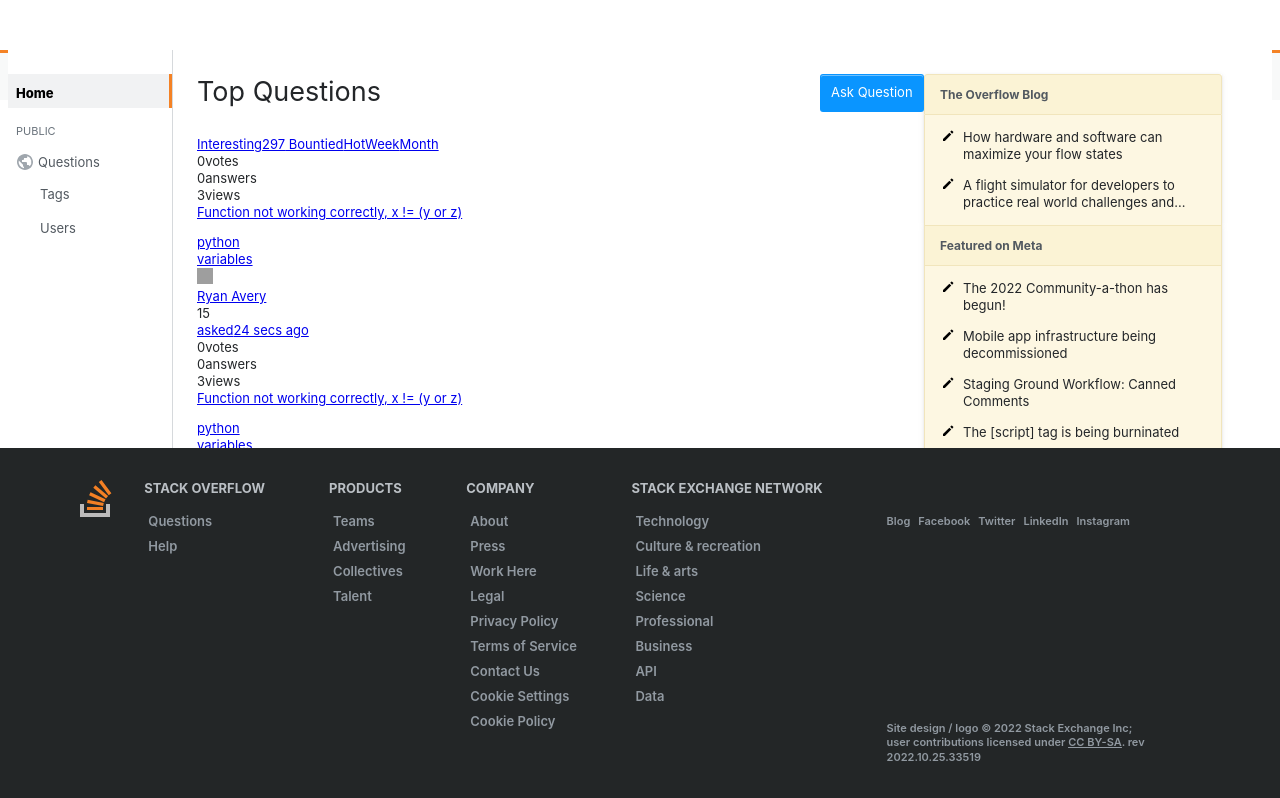
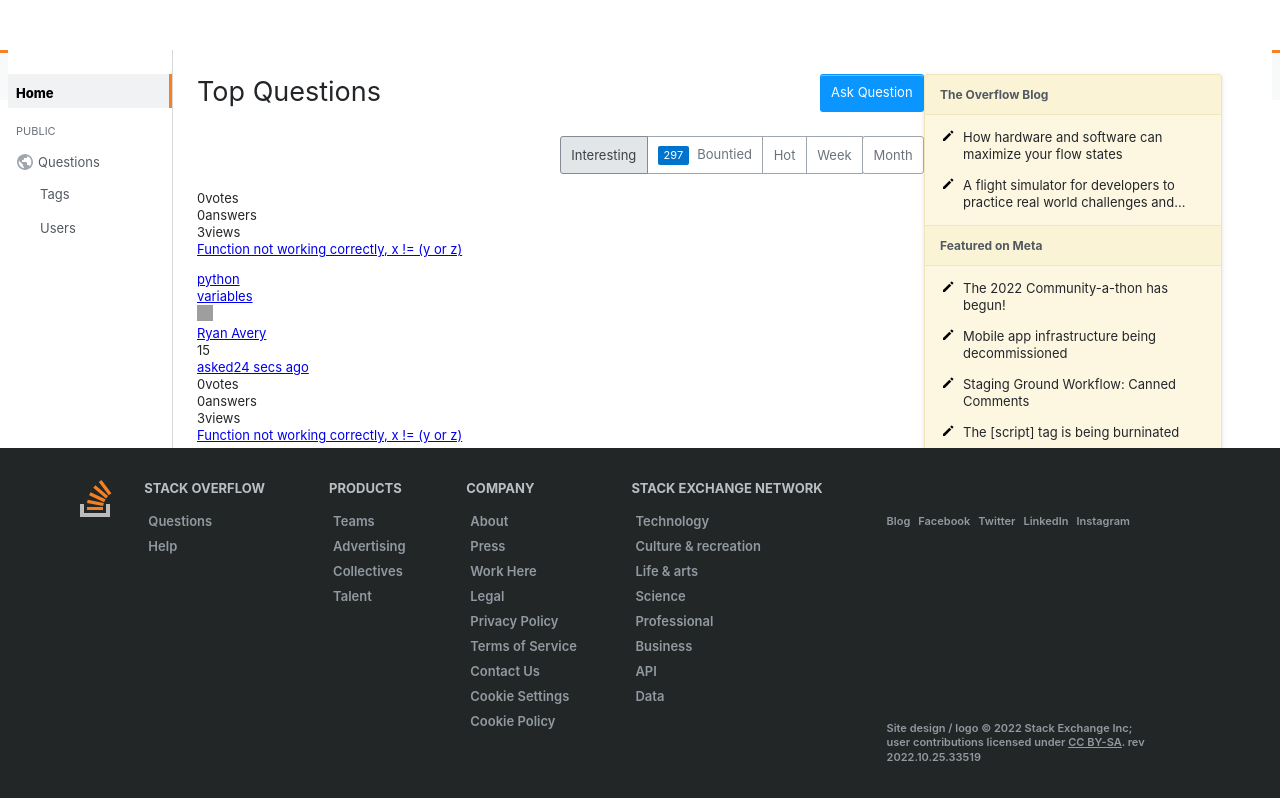
Before and after one commit to codestates-seb/seb40_pre_038, a React (Create React App) app in the folder client/: page / in a window 1280 px wide. Shown: the top 798 px of the page. Built offline with nearby package versions, Linux system fonts and the light colour scheme; grey boxes are pictures that could not be loaded.

Commit message:
[FE] style: Top Questions 정렬탭 스타일 적용

```diff
--- a/client/src/GlobalStyle.js
+++ b/client/src/GlobalStyle.js
@@ -177,10 +177,7 @@
   }
   select,
   input,
-  button,
-  .button,
-  a.button:link,
-  .btn {
+  button {
     font-size: 100%;
   }
   h1,
--- a/client/src/pages/Home/TopQuestionsPage/SortTab.js
+++ b/client/src/pages/Home/TopQuestionsPage/SortTab.js
@@ -1,64 +1,120 @@
+import styled from 'styled-components';
+
 const SortTab = () => {
   return (
-    <div className="d-flex ai-center mb16">
-      <div className="flex--item fl1 fs-body3" />
-      <div className="flex--item">
-        <div className=" d-flex s-btn-group js-filter-btn">
-          <a
-            className="js-sort-preference-change youarehere is-selected flex--item s-btn s-btn__muted s-btn__outlined"
-            href="?tab=interesting"
-            data-nav-xhref=""
+    <FlexWrapper>
+      <Fl1 />
+      <div>
+        <Tabs>
+          <Tab
+            className="is-selected"
             title="Questions that may be of interest to you based on your history and tag preference"
-            data-value="interesting"
-            data-shortcut=""
-            aria-current="page"
           >
             Interesting
-          </a>
-          <a
-            className="js-sort-preference-change flex--item s-btn s-btn__muted s-btn__outlined"
-            href="?tab=bounties"
-            data-nav-xhref=""
-            title="Questions with an active bounty"
-            data-value="bounties"
-            data-shortcut="B"
-          >
-            <span className="bounty-indicator-tab">297</span> Bountied
-          </a>
-          <a
-            className="js-sort-preference-change flex--item s-btn s-btn__muted s-btn__outlined"
-            href="?tab=hot"
-            data-nav-xhref=""
-            title="Questions with the most views, most answers, and highest score over the last few days"
-            data-value="hot"
-            data-shortcut="H"
-          >
+          </Tab>
+          <Tab title="Questions with an active bounty">
+            <BountyIndicatorSpan>297</BountyIndicatorSpan> Bountied
+          </Tab>
+          <Tab title="Questions with the most views, most answers, and highest score over the last few days">
             Hot
-          </a>
-          <a
-            className="js-sort-preference-change flex--item s-btn s-btn__muted s-btn__outlined"
-            href="?tab=week"
-            data-nav-xhref=""
-            title="Questions with the most views, most answers, and highest score this week"
-            data-value="week"
-            data-shortcut="W"
-          >
+          </Tab>
+          <Tab title="Questions with the most views, most answers, and highest score this week">
             Week
-          </a>
-          <a
-            className="js-sort-preference-change flex--item s-btn s-btn__muted s-btn__outlined"
-            href="?tab=month"
-            data-nav-xhref=""
-            title="Questions with the most views, most answers, and highest score this month"
-            data-value="month"
-            data-shortcut="M"
-          >
+          </Tab>
+          <Tab title="Questions with the most views, most answers, and highest score this month">
             Month
-          </a>
-        </div>
+          </Tab>
+        </Tabs>
       </div>
-    </div>
+    </FlexWrapper>
   );
 };
 
 export default SortTab;
+
+const FlexWrapper = styled.div`
+  display: flex !important;
+  margin-bottom: 16px !important;
+  align-items: center !important;
+`;
+
+const Fl1 = styled.div`
+  font-size: 1.30769231rem !important;
+  flex: 1 auto !important;
+`;
+
+const Tabs = styled.div`
+  display: flex !important;
+  flex-wrap: wrap;
+  margin-bottom: 1px;
+`;
+
+const Tab = styled.button`
+  position: relative;
+  display: inline-block;
+  padding: 0.8em;
+  border: 1px solid transparent;
+  border-radius: 3px;
+  background-color: transparent;
+  outline: none;
+  font-family: inherit;
+  font-size: 13px;
+  font-weight: normal;
+  line-height: calc((13 + 2) / 13);
+  text-align: center;
+  text-decoration: none;
+  cursor: pointer;
+  user-select: none;
+  border-color: #9fa6ad;
+  margin-bottom: -1px;
+  white-space: nowrap;
+  color: #6a737c;
+
+  :first-child:not(:only-child) {
+    border-top-right-radius: 0;
+    border-bottom-right-radius: 0;
+  }
+  :not(:first-child):not(:last-child) {
+    border-radius: 0;
+  }
+  :not(:last-child) {
+    margin-right: -1px;
+  }
+  :hover,
+  :focus,
+  :active {
+    text-decoration: none;
+    color: #525960;
+    background-color: #f8f9f9;
+  }
+  :active {
+    z-index: 30;
+    background: #f1f2f3;
+  }
+  :focus {
+    box-shadow: 0 0 0 4px #1a232629;
+    outline: none;
+  }
+  &.is-selected {
+    border-color: #838c95;
+    z-index: 25;
+    color: #3b4045;
+    background-color: #e3e6e8;
+    box-shadow: none;
+  }
+  &.is-selected:focus {
+    box-shadow: 0 0 0 4px #1a232629;
+    outline: none;
+  }
+`;
+
+const BountyIndicatorSpan = styled.span`
+  color: #fff;
+  display: inline;
+  background-color: #0074cc;
+  padding: 0.2em 0.5em 0.25em;
+  margin-right: 5px;
+  font-size: 11px;
+  line-height: 1.3;
+  border-radius: 2px;
+`;
```
